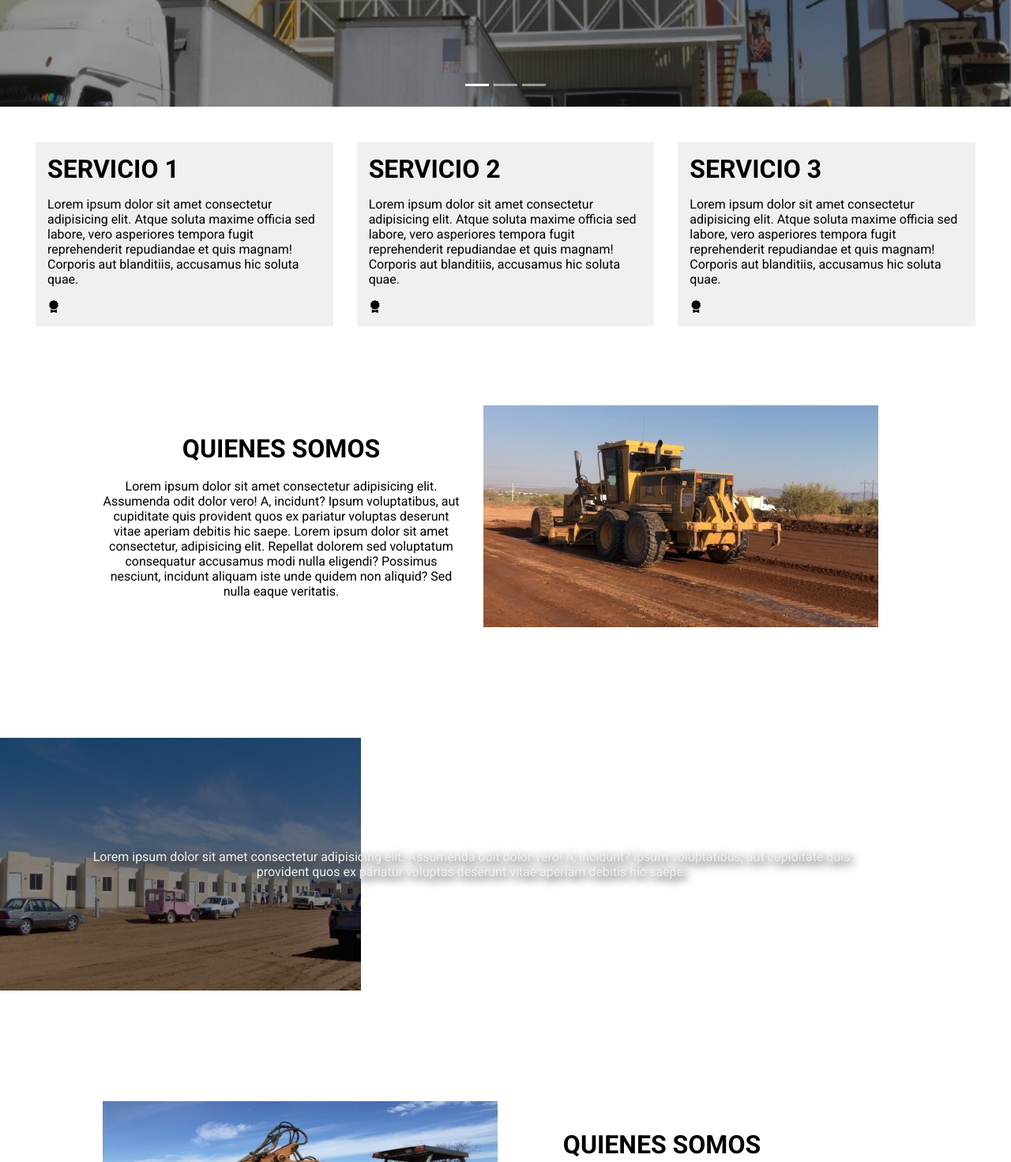
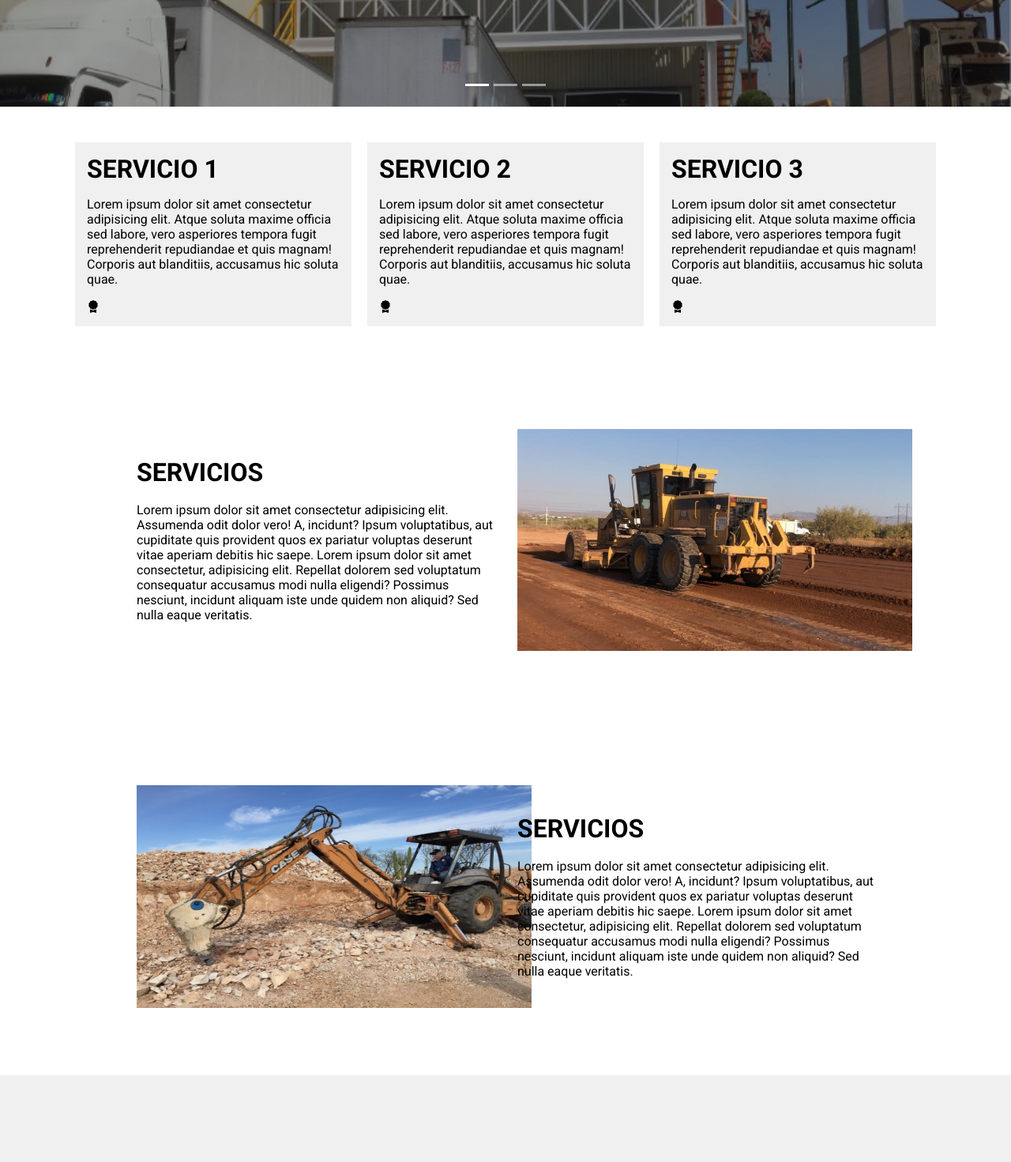
Before and after one commit to Yisus550/arqcPage, a website: page services.html in a window 1280 px wide. Shown: the part 460-1931 px from the top of the page at 79% size. Drawn offline with nearby package versions, Linux system fonts and the light colour scheme.

Commit message:
fix(cards-container): se ordenaron los articulos

```diff
--- a/css/style.css
+++ b/css/style.css
@@ -403,7 +403,11 @@ nav {
 }
 
 .services .cards-container {
-    grid-template-columns: repeat(auto-fit, minmax(200px, 1fr));
+    /* display: flex;
+    justify-content: center;
+    align-items: center; */
+    grid-template-columns: repeat(auto-fit, minmax(180px, 350px));
+    gap: 20px;
 }
 
 .services .card-item {
--- a/services.html
+++ b/services.html
@@ -58,8 +58,9 @@
         </div>
     </section>
 
-    <main class="services sec cards">
-        <section class="main-services cards-container">
+    <main class="info services">
+        <section class="cards sec sec-1">
+            <div class="main-services cards-container services">
                 <articles class="service card-item">
                     <h2>SERVICIO 1</h2>
                     <p>Lorem ipsum dolor sit amet consectetur adipisicing elit. Atque soluta maxime officia sed labore, vero asperiores tempora fugit reprehenderit repudiandae et quis magnam! Corporis aut blanditiis, accusamus hic soluta quae.</p>
@@ -75,30 +76,24 @@
                     <p>Lorem ipsum dolor sit amet consectetur adipisicing elit. Atque soluta maxime officia sed labore, vero asperiores tempora fugit reprehenderit repudiandae et quis magnam! Corporis aut blanditiis, accusamus hic soluta quae.</p>
                     <i class="bi bi-award-fill"></i>
                 </articles>
+            </div>
         </section>
 
         <article class="section-1 sec sec-2">
             <div>
-                <h2>QUIENES SOMOS</h2>
+                <h2>SERVICIOS</h2>
                 <br/>
                 <p>Lorem ipsum dolor sit amet consectetur adipisicing elit. Assumenda odit dolor vero! A, incidunt? Ipsum voluptatibus, aut cupiditate quis provident quos ex pariatur voluptas deserunt vitae aperiam debitis hic saepe. Lorem ipsum dolor sit amet consectetur, adipisicing elit. Repellat dolorem sed voluptatum consequatur accusamus modi nulla eligendi? Possimus nesciunt, incidunt aliquam iste unde quidem non aliquid? Sed nulla eaque veritatis.</p>
             </div>
             <img src="/img/photo3.png" alt="img">
         </article>
 
-        <article class="section-2">
-            <div class="wide-picture">
-                <img src="/img/photo7.png" alt="img">
-            </div>
-            <div class="text-overhead">
-                <p>Lorem ipsum dolor sit amet consectetur adipisicing elit. Assumenda odit dolor vero! A, incidunt? Ipsum voluptatibus, aut cupiditate quis provident quos ex pariatur voluptas deserunt vitae aperiam debitis hic saepe.</p>
-            </div>
-        </article>
+
 
         <article class="section-1 sec sec-2">
             <img src="/img/photo8.png" alt="img">
             <div>
-                <h2>QUIENES SOMOS</h2>
+                <h2>SERVICIOS</h2>
                 <br/>
                 <p>Lorem ipsum dolor sit amet consectetur adipisicing elit. Assumenda odit dolor vero! A, incidunt? Ipsum voluptatibus, aut cupiditate quis provident quos ex pariatur voluptas deserunt vitae aperiam debitis hic saepe. Lorem ipsum dolor sit amet consectetur, adipisicing elit. Repellat dolorem sed voluptatum consequatur accusamus modi nulla eligendi? Possimus nesciunt, incidunt aliquam iste unde quidem non aliquid? Sed nulla eaque veritatis.</p>
             </div>
```
Lines whose indentation alone changed are shown as unchanged.
